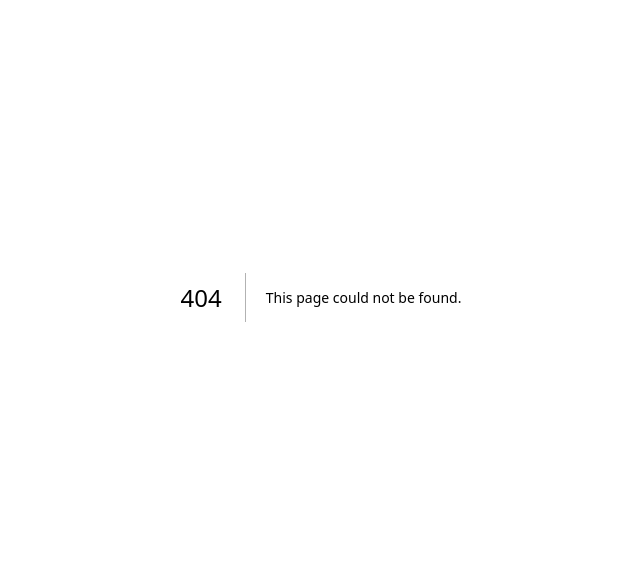
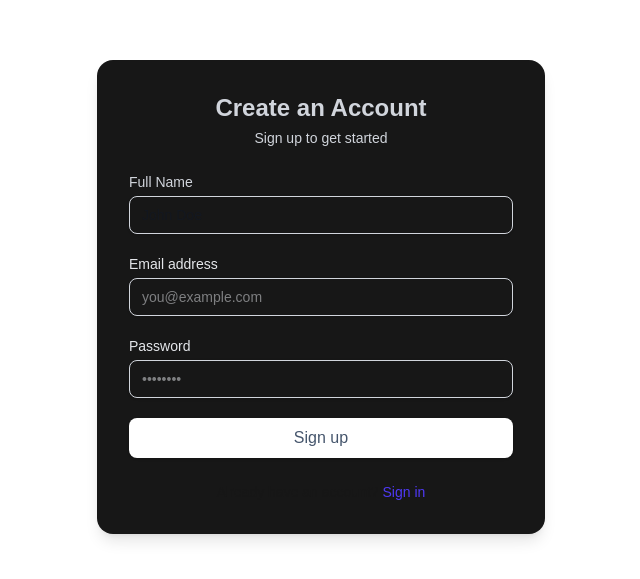
Before and after one commit to Gokuldev23/Next-Trade, a Next.js app: page /auth/register in a window 1280 px wide. Before the commit this address had no page. Shown: the part 103-682 px from the top of the page, without its empty margins (319-959 px from the left). Built offline with nearby package versions, Linux system fonts and the light colour scheme.

Commit message:
feat: login register route created

```diff
--- /dev/null
+++ b/app/auth/layout.tsx
@@ -0,0 +1,11 @@
+import React, { ReactNode } from 'react'
+
+export default function AuthLayout({
+    children,
+}: Readonly<{
+    children: React.ReactNode;
+}>) {
+    return (
+        <div className='place-content-center'>{children}</div>
+    )
+}
--- /dev/null
+++ b/app/auth/login/page.tsx
@@ -0,0 +1,74 @@
+import Link from "next/link";
+
+export default function LoginPage() {
+    return (
+        <main className="flex min-h-screen items-center justify-center px-4">
+            <section className="w-full max-w-md rounded-2xl bg-neutral-900  shadow-lg p-8">
+                {/* Header */}
+                <header className="mb-6 text-center">
+                    <h1 className="text-2xl font-bold text-gray-300">Welcome Back</h1>
+                    <p className="mt-1 text-sm text-gray-300">
+                        Please sign in to your account
+                    </p>
+                </header>
+
+                {/* Login Form */}
+                <form action="/api/auth/login" method="POST" className="space-y-5">
+                    {/* Email */}
+                    <div>
+                        <label
+                            htmlFor="email"
+                            className="block text-sm font-medium text-3ray-700 mb-1"
+                        >
+                            Email address
+                        </label>
+                        <input
+                            type="email"
+                            name="email"
+                            id="email"
+                            required
+                            className="block w-full rounded-lg border border-gray-300 px-3 py-2 text-3ray-900 shadow-sm focus:border-indigo-500 focus:ring-indigo-500 sm:text-sm"
+                            placeholder="you@example.com"
+                        />
+                    </div>
+
+                    {/* Password */}
+                    <div>
+                        <label
+                            htmlFor="password"
+                            className="block text-sm font-medium text-gray-700 mb-1"
+                        >
+                            Password
+                        </label>
+                        <input
+                            type="password"
+                            name="password"
+                            id="password"
+                            required
+                            className="block w-full rounded-lg border border-gray-300 px-3 py-2 text-gray-900 shadow-sm focus:border-indigo-500 focus:ring-indigo-500 sm:text-sm"
+                            placeholder="••••••••"
+                        />
+                    </div>
+
+                    {/* Submit */}
+                    <button
+                        type="submit"
+                        className="w-full rounded-lg bg-white text-slate-600 px-4 py-2  font-medium shadow-sm hover:bg-indigo-700 focus:outline-none focus:ring-2 focus:ring-indigo-500 focus:ring-offset-1 transition"
+                    >
+                        Sign in
+                    </button>
+                </form>
+
+                {/* Footer Links */}
+                <footer className="mt-6 flex justify-between text-sm">
+                    <Link href="/forgot-password" className="text-white hover:underline">
+                        Forgot password?
+                    </Link>
+                    <Link href="/auth/register" className="text-white hover:underline">
+                        Create account
+                    </Link>
+                </footer>
+            </section>
+        </main>
+    );
+}
--- /dev/null
+++ b/app/auth/register/page.tsx
@@ -0,0 +1,86 @@
+import Link from "next/link";
+
+export default function RegisterPage() {
+    return (
+        <main className="flex min-h-screen items-center justify-center  px-4">
+            <section className="w-full max-w-md rounded-2xl bg-neutral-900 shadow-lg p-8">
+                {/* Header */}
+                <header className="mb-6 text-center">
+                    <h1 className="text-2xl font-bold text-gray-300">Create an Account</h1>
+                    <p className="mt-1 text-sm text-gray-300">
+                        Sign up to get started
+                    </p>
+                </header>
+
+                <form action="/api/auth/register" method="POST" className="space-y-5">
+                    <div>
+                        <label
+                            htmlFor="name"
+                            className="block text-sm font-medium text-gray-300 mb-1"
+                        >
+                            Full Name
+                        </label>
+                        <input
+                            type="text"
+                            name="name"
+                            id="name"
+                            required
+                            className="block w-full rounded-lg border border-gray-300 px-3 py-2 text-gray-900 shadow-sm focus:border-indigo-500 focus:ring-indigo-500 sm:text-sm"
+                            placeholder="John Doe"
+                        />
+                    </div>
+
+                    <div>
+                        <label
+                            htmlFor="email"
+                            className="block text-sm font-medium text-gray-200 mb-1"
+                        >
+                            Email address
+                        </label>
+                        <input
+                            type="email"
+                            name="email"
+                            id="email"
+                            required
+                            className="block w-full rounded-lg border border-gray-300 px-3 py-2 text-gray-200 shadow-sm focus:border-indigo-500 focus:ring-indigo-500 sm:text-sm"
+                            placeholder="you@example.com"
+                        />
+                    </div>
+
+                    <div>
+                        <label
+                            htmlFor="password"
+                            className="block text-sm font-medium text-gray-200 mb-1"
+                        >
+                            Password
+                        </label>
+                        <input
+                            type="password"
+                            name="password"
+                            id="password"
+                            required
+                            minLength={6}
+                            className="block w-full rounded-lg border border-gray-300 px-3 py-2 text-gray-200 shadow-sm focus:border-indigo-500 focus:ring-indigo-500 sm:text-sm"
+                            placeholder="••••••••"
+                        />
+                    </div>
+
+                    <button
+                        type="submit"
+                        className="w-full rounded-lg bg-white px-4 py-2 text-slate-600 font-medium shadow-sm hover:bg-indigo-700 focus:outline-none focus:ring-2 focus:ring-indigo-500 focus:ring-offset-1 transition"
+                    >
+                        Sign up
+                    </button>
+                </form>
+
+                {/* Footer Links */}
+                <footer className="mt-6 text-center text-sm">
+                    Already have an account?{" "}
+                    <Link href="/auth/login" className="text-indigo-600 hover:underline">
+                        Sign in
+                    </Link>
+                </footer>
+            </section>
+        </main>
+    );
+}
```
